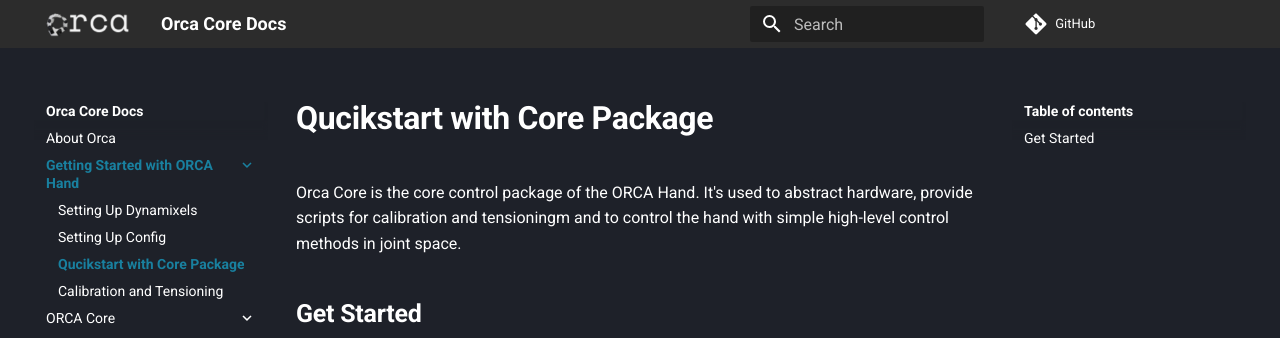
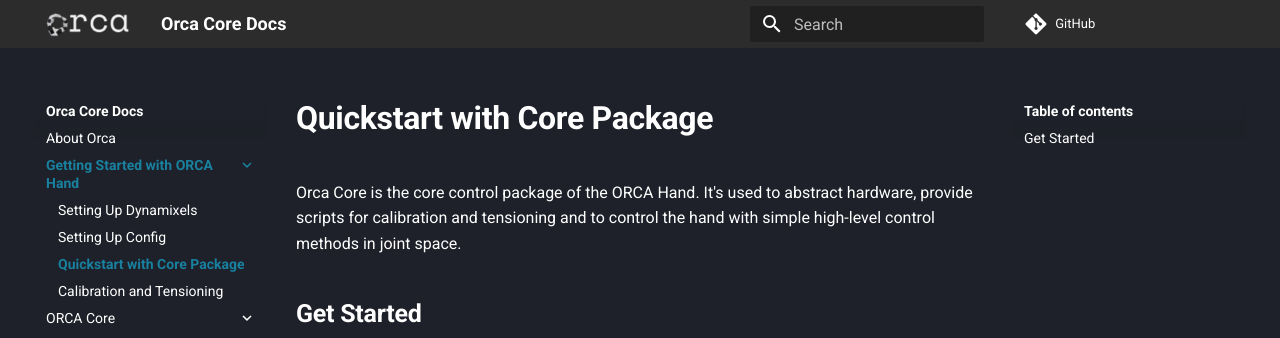
Before and after one commit to orcahand/orca_core, an MkDocs documentation site: the page built from docs/pages/getting-started-docs/quickstart-with-core-package.md, in a window 1280 px wide and 900 px high. Shown: the top 338 px of the window. Built offline with MkDocs 1.6.1 and Material for MkDocs 9.7.7, drawn with Linux system fonts in a browser that asks for light colours.

Commit message:
Typo fixes

```diff
--- a/docs/pages/getting-started-docs/quickstart-with-core-package.md
+++ b/docs/pages/getting-started-docs/quickstart-with-core-package.md
@@ -1,4 +1,4 @@
-Orca Core is the core control package of the ORCA Hand. It's used to abstract hardware, provide scripts for calibration and tensioningm and to control the hand with simple high-level control methods in joint space.
+Orca Core is the core control package of the ORCA Hand. It's used to abstract hardware, provide scripts for calibration and tensioning and to control the hand with simple high-level control methods in joint space.
 
 ## Get Started
 
--- a/mkdocs.yml
+++ b/mkdocs.yml
@@ -52,7 +52,7 @@
   - Getting Started with ORCA Hand:
       - Setting Up Dynamixels: pages/getting-started-docs/setting-up-dynamixels.md
       - Setting Up Config: pages/getting-started-docs/setting-up-config.md
-      - Qucikstart with Core Package: pages/getting-started-docs/quickstart-with-core-package.md
+      - Quickstart with Core Package: pages/getting-started-docs/quickstart-with-core-package.md
       - Calibration and Tensioning: pages/getting-started-docs/initial-tensioning-and-calibration.md
   - ORCA Core:
       - Structure: pages/orca-core-docs/orca-core-structure.md
```
Also changed, not shown: docs/pages/getting-started-docs/initial-tensioning-and-calibration.md (+2 -2 lines).
